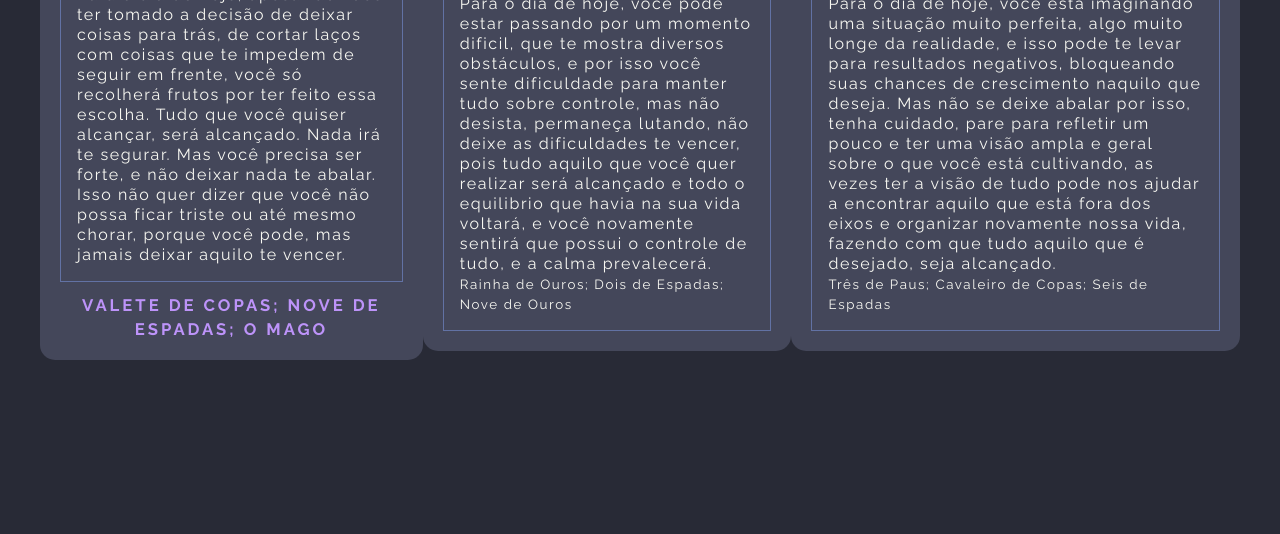
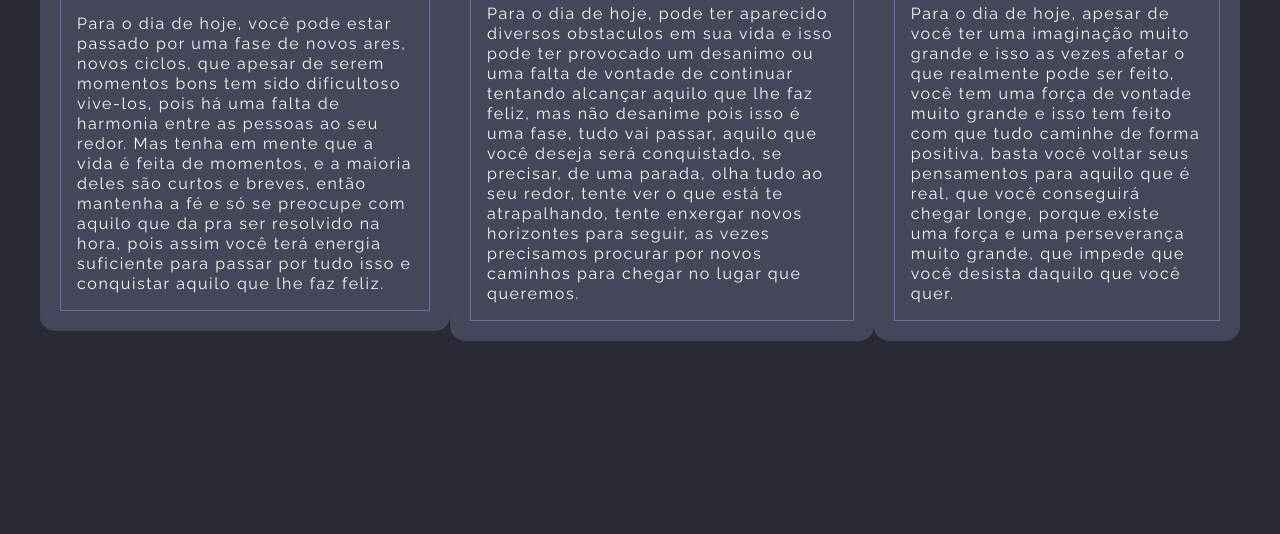
Before and after one commit to ryuvi/conselhums-oraculum-rafaelum, a plain HTML site: page index.html in a window 1280 px wide. Shown: the part 266-800 px from the top of the page. Drawn offline with Linux system fonts and the light colour scheme.

Commit message:
09-11-22

```diff
--- a/index.html
+++ b/index.html
@@ -15,42 +15,43 @@
 				<div class="title"><h2>Conselho #1</h2></div>
 				<div class="content">
 					<p>
-						Para o dia de hoje, apesar de você ter tomado a decisão de deixar coisas para trás, de cortar
-                        laços com coisas que te impedem de seguir em frente, você só recolherá frutos por ter feito essa
-                        escolha. Tudo que você quiser alcançar, será alcançado. Nada irá te segurar. Mas você precisa
-                        ser forte, e não deixar nada te abalar. Isso não quer dizer que você não possa ficar triste ou
-                        até mesmo chorar, porque você pode, mas jamais deixar aquilo te vencer.
+						Para o dia de hoje, você pode estar passado por uma fase de novos ares, novos ciclos, que apesar de serem momentos bons
+                        tem sido dificultoso vive-los, pois há uma falta de harmonia entre as pessoas ao seu redor. Mas tenha em mente que a vida
+                        é feita de momentos, e a maioria deles são curtos e breves, então mantenha a fé e só se preocupe com aquilo que da pra
+                        ser resolvido na hora, pois assim você terá energia suficiente para passar por tudo isso e conquistar aquilo que lhe faz feliz.
                     </p>
 				</div>
-				<div class="card">
+				<!--<div class="card">
 					<small>Valete de Copas; Nove de Espadas; O Mago</small>
-				</div>
+                </div>-->
 			</div>
 			<div class="box" id="wise_two">
 				<div class="title"><h2>Conselho #2</h2></div>
 				<div class="content">
 					<p>
-						Para o dia de hoje, você pode estar passando por um momento dificil, que te mostra diversos
-                        obstáculos, e por isso você sente dificuldade para manter tudo sobre controle, mas não desista,
-                        permaneça lutando, não deixe as dificuldades te vencer, pois tudo aquilo que você quer realizar
-                        será alcançado e todo o equilibrio que havia na sua vida voltará, e você novamente sentirá que
-                        possui o controle de tudo, e a calma prevalecerá.
+						Para o dia de hoje, pode ter aparecido diversos obstaculos em sua vida e isso pode ter provocado um desanimo ou uma falta
+                        de vontade de continuar tentando alcançar aquilo que lhe faz feliz, mas não desanime pois isso é uma fase, tudo vai passar,
+                        aquilo que você deseja será conquistado, se precisar, de uma parada, olha tudo ao seu redor, tente ver o que está te
+                        atrapalhando, tente enxergar novos horizontes para seguir, as vezes precisamos procurar por novos caminhos para chegar no
+                        lugar que queremos.
 					</p>
-					<small>Rainha de Ouros; Dois de Espadas; Nove de Ouros</small>
-				</div>
+                    <!--<div class="card">
+    					<small>Rainha de Ouros; Dois de Espadas; Nove de Ouros</small>
+                    </div>-->
+                </div>
 			</div>
 			<div class="box" id="wise_three">
 				<div class="title"><h2>Conselho #3</h2></div>
 				<div class="content">
 					<p>
-						Para o dia de hoje, você está imaginando uma situação muito perfeita, algo muito longe da
-                        realidade, e isso pode te levar para resultados negativos, bloqueando suas chances de crescimento
-                        naquilo que deseja. Mas não se deixe abalar por isso, tenha cuidado, pare para refletir um pouco
-                        e ter uma visão ampla e geral sobre o que você está cultivando, as vezes ter a visão de tudo pode
-                        nos ajudar a encontrar aquilo que está fora dos eixos e organizar novamente nossa vida, fazendo
-                        com que tudo aquilo que é desejado, seja alcançado.
+						Para o dia de hoje, apesar de você ter uma imaginação muito grande e isso as vezes afetar o que realmente pode ser feito,
+                        você tem uma força de vontade muito grande e isso tem feito com que tudo caminhe de forma positiva, basta você voltar seus
+                        pensamentos para aquilo que é real, que você conseguirá chegar longe, porque existe uma força e uma perseverança muito grande,
+                        que impede que você desista daquilo que você quer.
 					</p>
-					<small>Três de Paus; Cavaleiro de Copas; Seis de Espadas</small>
+                    <!--<div class="card">
+    					<small>Três de Paus; Cavaleiro de Copas; Seis de Espadas</small>
+                    </div>-->
 				</div>
 			</div>
 		</main>
```
